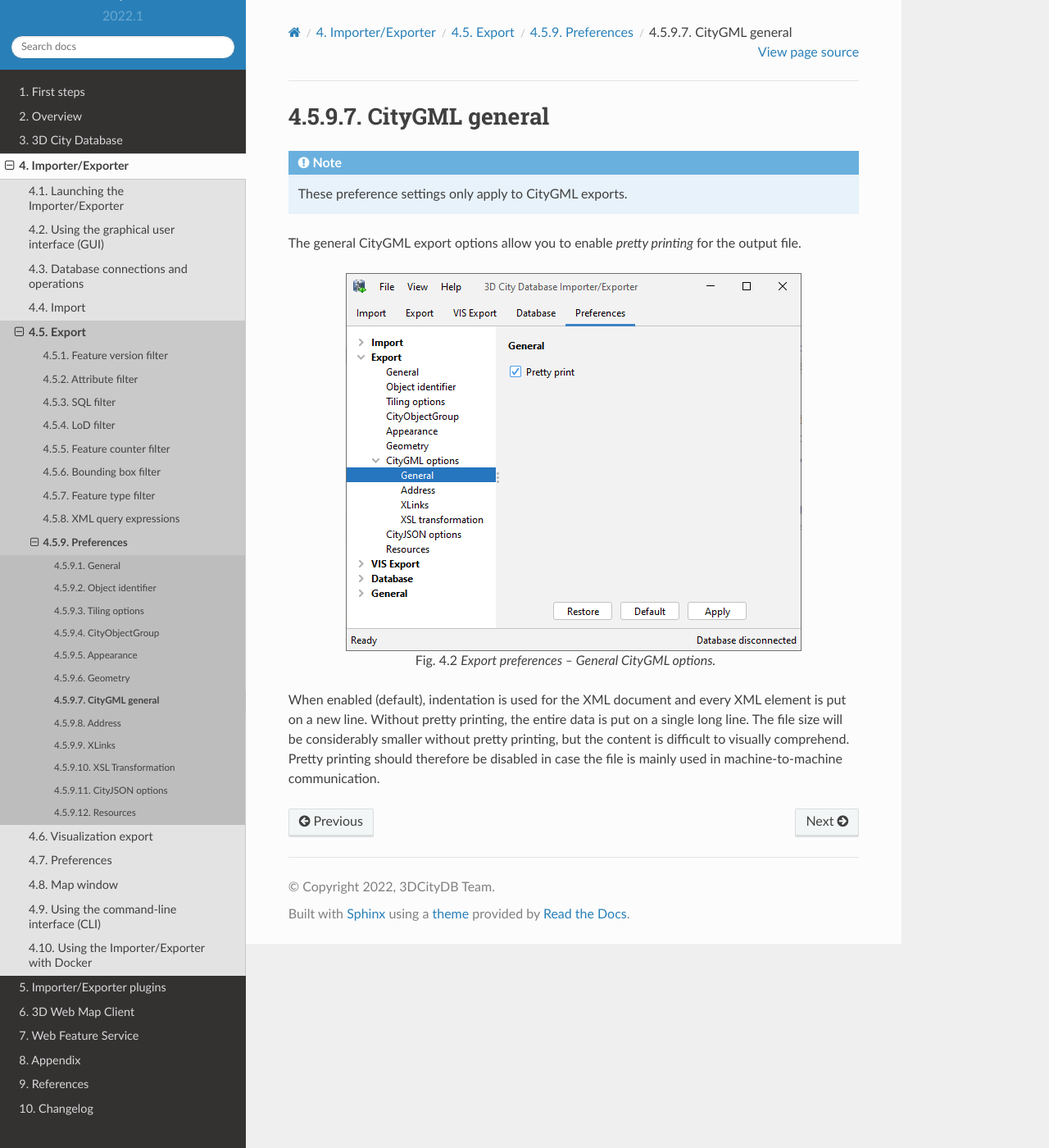
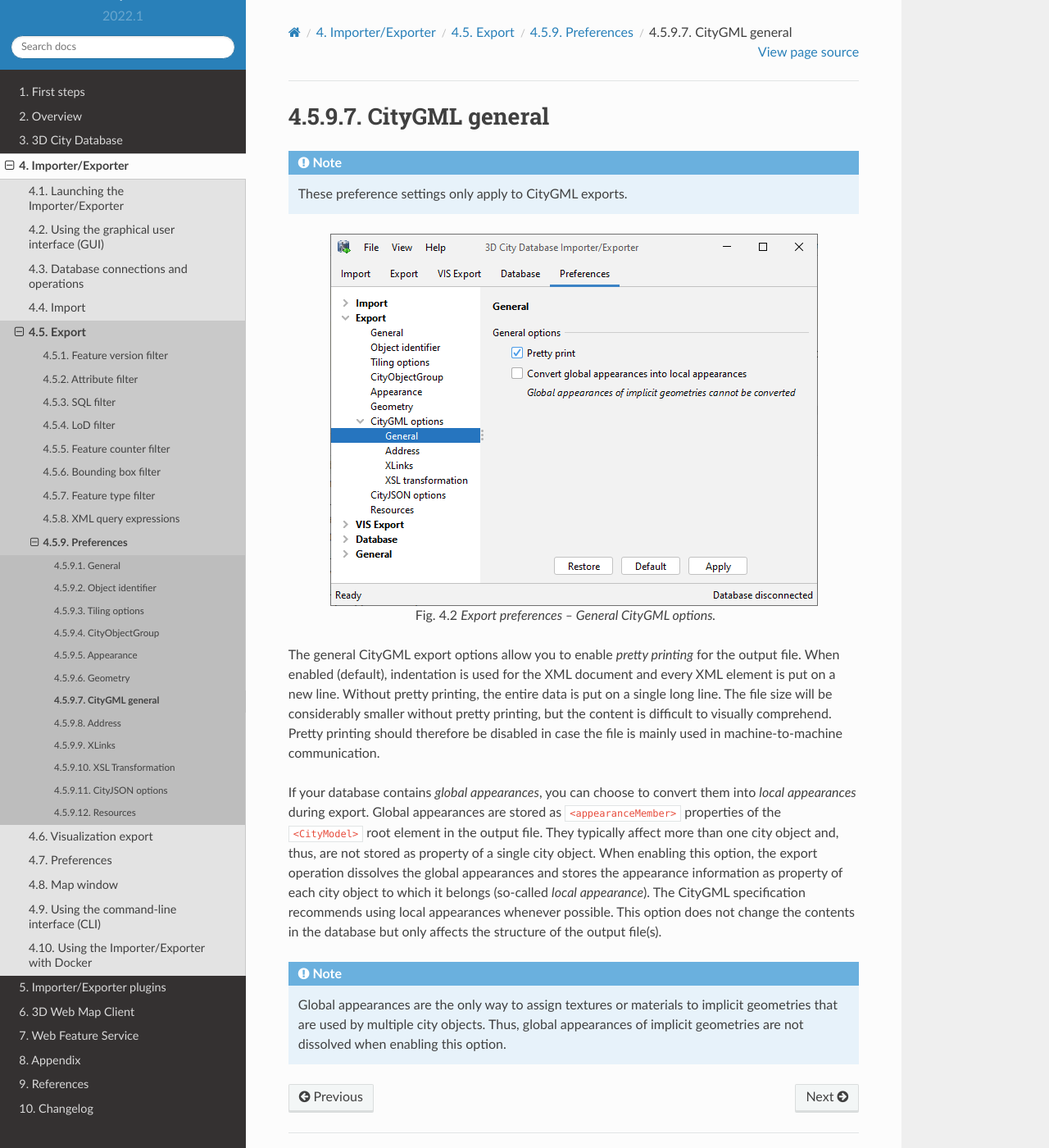
Before and after one commit to 3dcitydb/3dcitydb-docs, a Sphinx documentation site: the page built from source/impexp/export-preferences/citygml-general.rst, in a window 1280 px wide and 1400 px high. Shown: the whole window at 82% size. Built offline with Sphinx 7.4.7 and the Read the Docs theme 2.0.0, drawn with Linux system fonts in a browser that asks for light colours.

Commit message:
documented new CityGML export option to convert global appearances into local ones

```diff
--- a/source/impexp/export-preferences/citygml-general.rst
+++ b/source/impexp/export-preferences/citygml-general.rst
@@ -6,19 +6,33 @@ CityGML general
 .. note::
   These preference settings only apply to CityGML exports.
 
-The general CityGML export options allow you to enable *pretty printing*
-for the output file.
-
 .. figure:: /media/impexp_export_preferences_citygml_general_fig.png
    :name: impexp_export_preferences_citygml_general_fig
    :align: center
 
    Export preferences – General CityGML options.
 
-When enabled (default), indentation is used for the XML document
+The general CityGML export options allow you to enable *pretty printing*
+for the output file. When enabled (default), indentation is used for the XML document
 and every XML element is put on a new line. Without pretty printing,
 the entire data is put on a single long line. The file size will
 be considerably smaller without pretty printing, but the content is
 difficult to visually comprehend. Pretty printing should therefore
 be disabled in case the file is mainly used in machine-to-machine
 communication.
+
+If your database contains *global appearances*, you can choose to convert
+them into *local appearances* during export. Global appearances are stored as
+``<appearanceMember>`` properties of the ``<CityModel>`` root element in the output file.
+They typically affect more than one city object and, thus, are not stored
+as property of a single city object. When enabling this option, the export operation
+dissolves the global appearances and stores the appearance information as
+property of each city object to which it belongs (so-called *local appearance*).
+The CityGML specification recommends using local appearances whenever possible.
+This option does not change the contents in the database but only affects the
+structure of the output file(s).
+
+.. note::
+  Global appearances are the only way to assign textures or materials to
+  implicit geometries that are used by multiple city objects. Thus, global
+  appearances of implicit geometries are not dissolved when enabling this option.
```
Also changed, not shown: source/media/impexp_export_preferences_citygml_general_fig.png.
